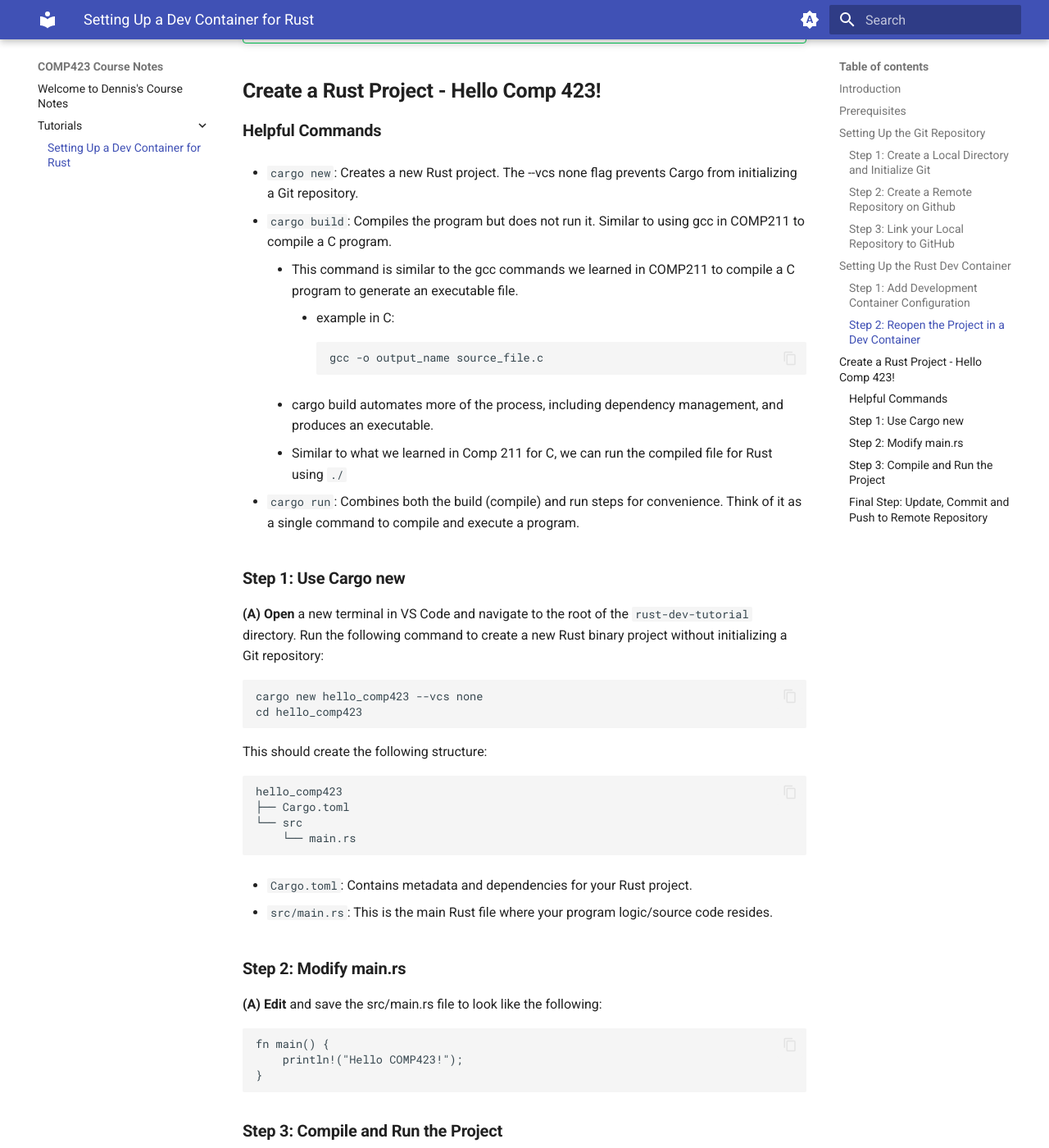
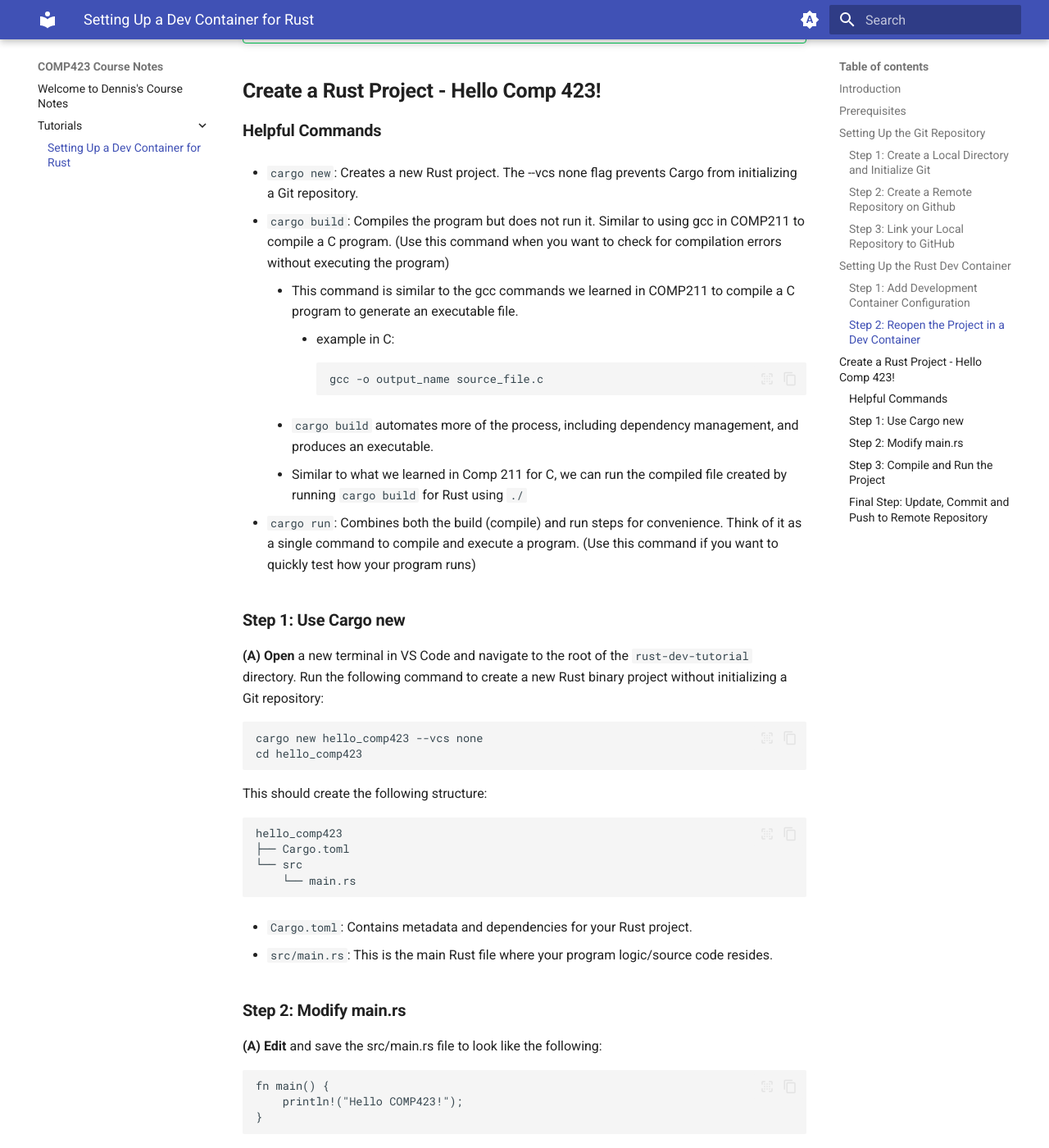
Before and after one commit to DennisComp210/comp423-course-notes, an MkDocs documentation site: the page built from docs/tutorials/rust-setup.md, in a window 1280 px wide and 1400 px high, scrolled down 5150 px. Shown: the whole window at 82% size. Built offline with MkDocs 1.6.1 and Material for MkDocs 9.7.7, drawn with Linux system fonts in a browser that asks for light colours; some of the changed text lies outside the part shown.

Commit message:
Few modifications

````diff
--- a/docs/tutorials/rust-setup.md
+++ b/docs/tutorials/rust-setup.md
@@ -159,7 +159,7 @@
 
 **(E) The** ```devcontainer.json``` files defines the configuration for your development environment. Open this file and add the following configurations to it:
 
-```
+``` js
 {
   "name": "Rust DevContainer Tutorial",
   "image": "mcr.microsoft.com/devcontainers/rust:latest",
@@ -187,7 +187,7 @@
 
 ### **Step 2: Reopen the Project in a Dev Container**
 
-**(A) Once** the .devcontainer/devcontainer.json file is set up. You will see a pop-up in the bottom right corner of your screen in VS Code that says "Folder contains a Dev Container configuration file. Reopen folder to develop in a container". Click on **"Reopen in Container"**. This will boot up a Docker container, a virtual environment that will have the correct version of Rust installed for you automatically. This may take a few minutes for the image to be downloaded and all the requirements to be installed.
+**(A) Once** the ```.devcontainer/devcontainer.json``` file is set up. You will see a pop-up in the bottom right corner of your screen in VS Code that says "Folder contains a Dev Container configuration file. Reopen folder to develop in a container". Click on **"Reopen in Container"**. This will boot up a Docker container, a virtual environment that will have the correct version of Rust installed for you automatically. This may take a few minutes for the image to be downloaded and all the requirements to be installed.
 
 * If you do not see this pop-up, you can also open the VS Code Command Palette (Ctrl+Shift+P on Window or Cmd+Shift+P on Mac) and search for and select the **"Dev Containers: Reopen in Container"** option.
 
@@ -219,17 +219,17 @@
 
 * ```cargo new```: Creates a new Rust project. The --vcs none flag prevents Cargo from initializing a Git repository.
 
-* ```cargo build```: Compiles the program but does not run it. Similar to using gcc in COMP211 to compile a C program.
+* ```cargo build```: Compiles the program but does not run it. Similar to using gcc in COMP211 to compile a C program. (Use this command when you want to check for compilation errors without executing the program)
 
     * This command is similar to the gcc commands we learned in COMP211 to compile a C program to generate an executable file.
         * example in C:
             ```
             gcc -o output_name source_file.c
             ```
-    * cargo build automates more of the process, including dependency management, and produces an executable.
-    * Similar to what we learned in Comp 211 for C, we can run the compiled file for Rust using ```./```
+    * ```cargo build``` automates more of the process, including dependency management, and produces an executable.
+    * Similar to what we learned in Comp 211 for C, we can run the compiled file created by running ```cargo build``` for Rust using ```./```
 
-* ```cargo run```: Combines both the build (compile) and run steps for convenience. Think of it as a single command to compile and execute a program.
+* ```cargo run```: Combines both the build (compile) and run steps for convenience. Think of it as a single command to compile and execute a program. (Use this command if you want to quickly test how your program runs)
 
 
 
@@ -321,7 +321,7 @@
 
 After verifying your program works, do the following:
 
-**Update**: Update the REAMDE.md in the root directory (```rust-dev-tutorial```) to include a link to this tutorial.
+**Update**: Update the ```REAMDE.md``` in the root directory (```rust-dev-tutorial```) to include a link to this tutorial.
 
 **Commit**: Add and commit all changes made to your local repository using the following commands:
 ```
--- a/mkdocs.yml
+++ b/mkdocs.yml
@@ -3,6 +3,8 @@
   name: material
   features:
     - content.code.copy
+    - content.code.select
+    - content.code.annotate
     - search.suggest
     - search.highlight
   font:
````
Also changed, not shown: other parts of docs/tutorials/rust-setup.md (+2 -2 lines).
